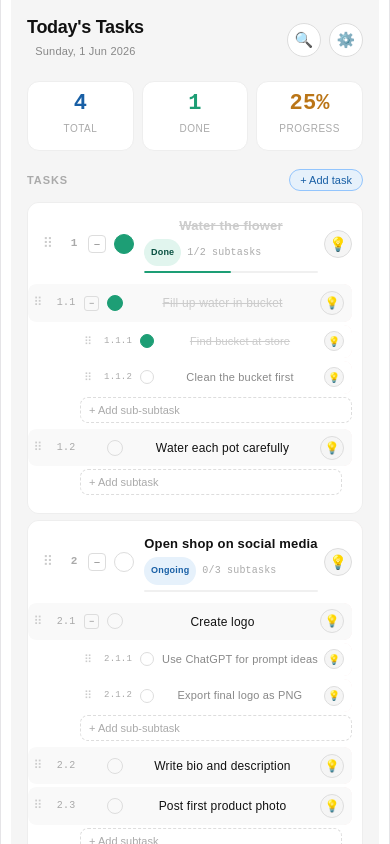
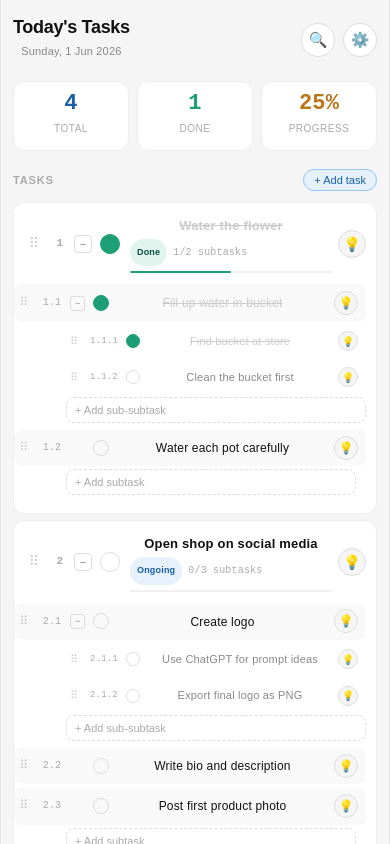
Before and after one commit to titanbysham/command-centre, a React app: page / in a window 390 px wide. Shown: the top 844 px of the page. Built offline with nearby package versions, Linux system fonts and the light colour scheme; the HTML template or start-up script is replaced by a standard one.

Commit message:
fix full width mobile

```diff
--- a/src/App.jsx
+++ b/src/App.jsx
@@ -556,7 +556,7 @@ function SheetOption({ icon, title, sub, color, onClick }) {
 }
 
 const styles = {
-  page: { background: "#f5f5f5", minHeight: "100vh", padding: 16, maxWidth: 480, margin: "0 auto", fontFamily: "'DM Sans', sans-serif" },
+  page: { background: "#f5f5f5", minHeight: "100vh", padding: "16px 12px", maxWidth: "100%", margin: 0, fontFamily: "'DM Sans', sans-serif" },
   topbar: { display: "flex", alignItems: "center", justifyContent: "space-between", marginBottom: 18 },
   topTitle: { fontSize: 18, fontWeight: 700, color: "#111", letterSpacing: -0.3 },
   topSub: { fontSize: 11, color: "#888", marginTop: 1 },
```
